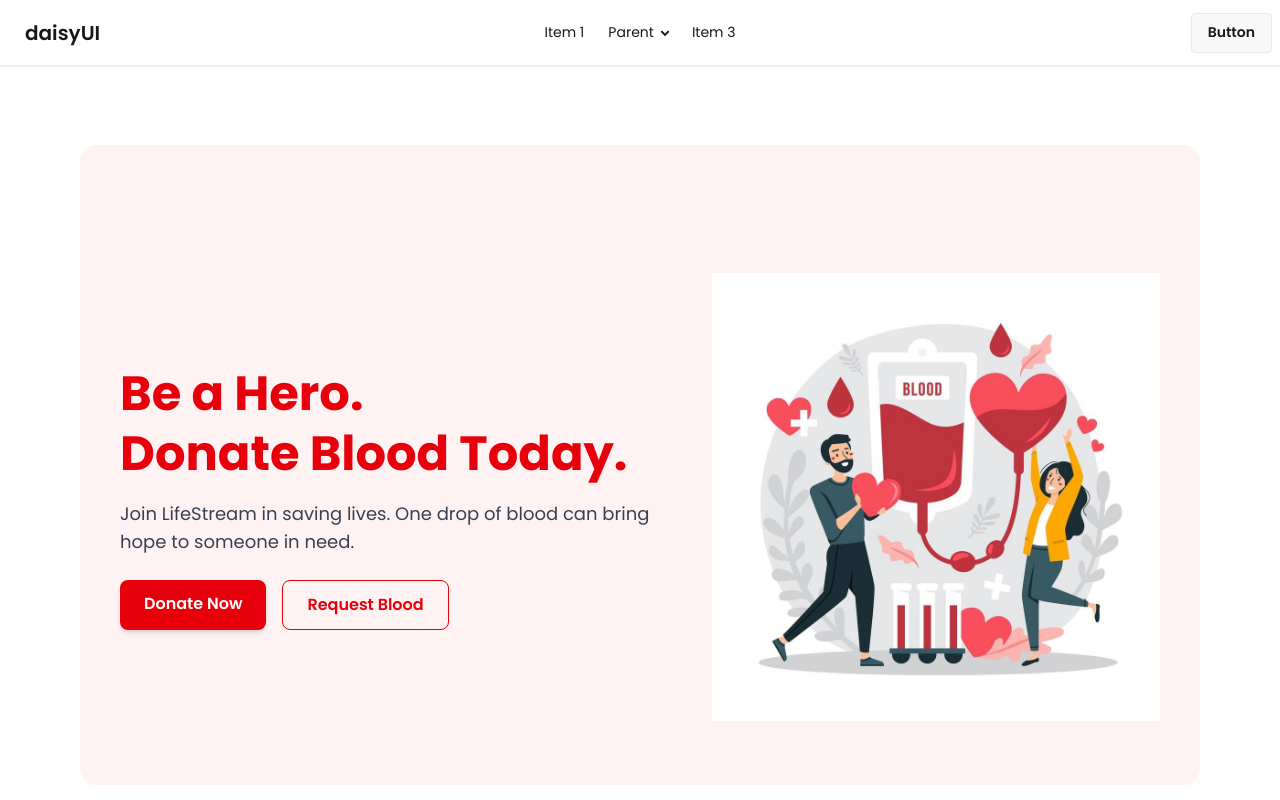
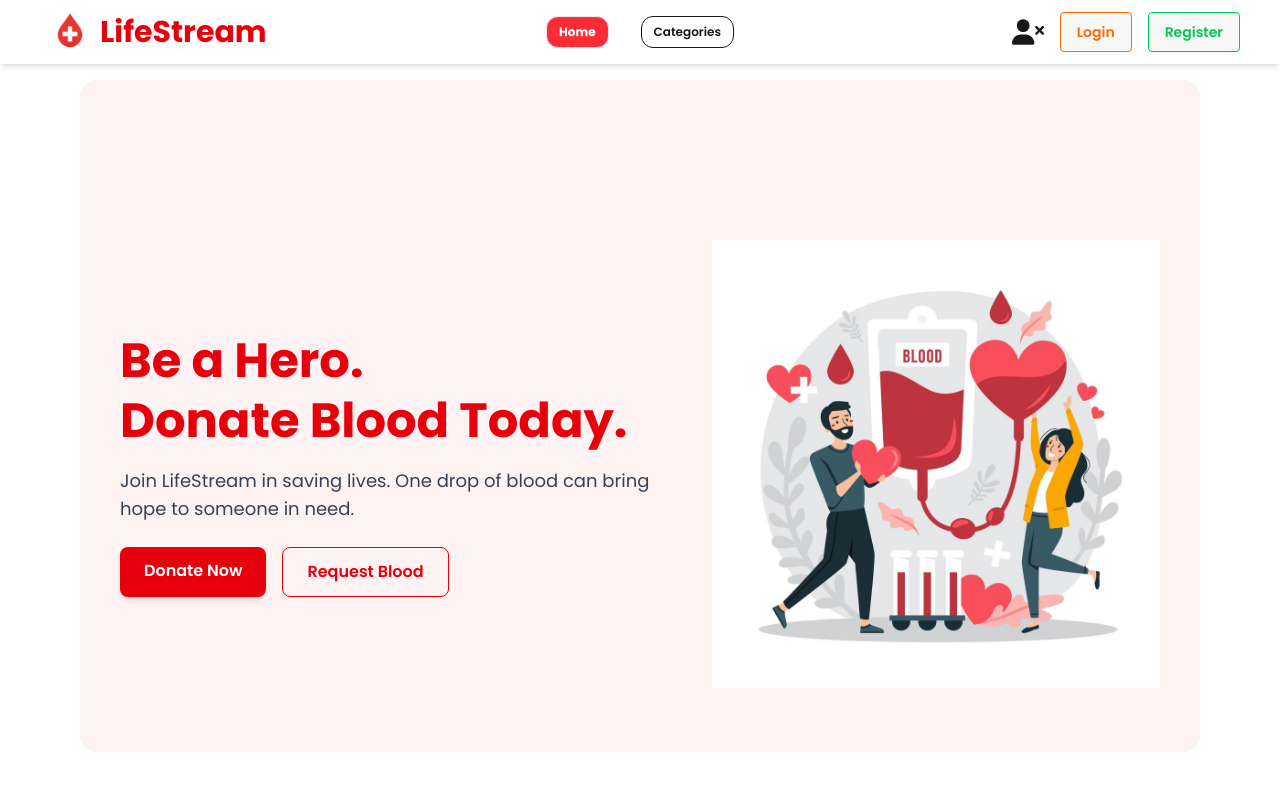
Before and after one commit to sikdertanvir007/LifeStream-Client, a React (Vite) app: page / in a window 1280 px wide. Shown: the top 800 px of the page. Built offline with nearby package versions, Linux system fonts and the light colour scheme; no server answers.

Commit message:
errorpage added

```diff
--- a/package.json
+++ b/package.json
@@ -15,9 +15,12 @@
     "firebase": "^12.0.0",
     "react": "^19.1.0",
     "react-dom": "^19.1.0",
+    "react-helmet-async": "^2.0.5",
     "react-hook-form": "^7.60.0",
     "react-icons": "^5.5.0",
     "react-router": "^7.7.0",
+    "react-toastify": "^11.0.5",
+    "sweetalert2": "^11.22.2",
     "tailwindcss": "^4.1.11"
   },
   "devDependencies": {
--- /dev/null
+++ b/src/hooks/useAxiosSecure.jsx
@@ -0,0 +1,12 @@
+import axios from 'axios';
+import React from 'react';
+
+const axiosSecure = axios.create({
+    baseURL: `http://localhost:5000`
+})
+
+const useAxiosSecure = () => {
+    return axiosSecure;
+};
+
+export default useAxiosSecure;
--- /dev/null
+++ b/src/layouts/DashboardLayout.jsx
@@ -0,0 +1,25 @@
+import React from 'react';
+
+const DashboardLayout = () => {
+    return (
+       <div className="drawer lg:drawer-open">
+  <input id="my-drawer-2" type="checkbox" className="drawer-toggle" />
+  <div className="drawer-content flex flex-col items-center justify-center">
+    {/* Page content here */}
+    <label htmlFor="my-drawer-2" className="btn btn-primary drawer-button lg:hidden">
+      Open drawer
+    </label>
+  </div>
+  <div className="drawer-side">
+    <label htmlFor="my-drawer-2" aria-label="close sidebar" className="drawer-overlay"></label>
+    <ul className="menu bg-base-200 text-base-content min-h-full w-80 p-4">
+      {/* Sidebar content here */}
+      <li><a>Sidebar Item 1</a></li>
+      <li><a>Sidebar Item 2</a></li>
+    </ul>
+  </div>
+</div>
+    );
+};
+
+export default DashboardLayout;
--- a/src/main.jsx
+++ b/src/main.jsx
@@ -5,14 +5,17 @@ import './index.css'
 import { RouterProvider } from 'react-router'
 import AuthProvider from './contexts/AuthContext/AuthProvider.jsx'
 import router from './router/Router.jsx'
+import { HelmetProvider } from 'react-helmet-async'
 
 
 createRoot(document.getElementById('root')).render(
  <StrictMode>
+  <HelmetProvider>
   <AuthProvider>
 
     <RouterProvider router={router}></RouterProvider>
 
     </AuthProvider>
+    </HelmetProvider>
      </StrictMode>,
 )
--- /dev/null
+++ b/src/pages/ErrorPage.jsx
@@ -0,0 +1,21 @@
+import React from 'react';
+import { Helmet } from 'react-helmet-async';
+import { Link } from 'react-router';
+
+const ErrorPage = () => {
+    return (
+        <div>
+            <Helmet> <title> Error</title></Helmet>
+             <div className='px-3 md:px-15 lg:px-25 xl:px-30'>
+             <div className='min-h-screen flex flex-col items-center justify-center text-center gap-y-6 '>
+                <img className='w-100 rounded-xl shadow-xl' src="https://media.istockphoto.com/id/1486760130/vector/blood-donor-concept.jpg?s=612x612&w=0&k=20&c=g46maNtj1STHr-SnieDGUjQnQ-Evk-07jmDFdCbpoO0=" alt="" />
+                <p className='text-red-500 font-bold text-3xl'>404- Page Not Found</p>
+                <p className='text-xl'>Oops! The page you're looking for doesn't exist</p>
+                <Link to="/"><button  className='btn bg-red-500 hover:bg-red-700 text-white '>Go Back Home</button> </Link>
+            </div>
+        </div>
+        </div>
+    );
+};
+
+export default ErrorPage;
--- a/src/pages/Home/Banner/Banner.jsx
+++ b/src/pages/Home/Banner/Banner.jsx
@@ -4,7 +4,7 @@ import bloodBannerImage from "../../../../public/Blood donation illustration.png
 
 const Banner = () => {
   return (
-    <section className="bg-red-50 pt-28 md:pt-32 pb-16 px-4 md:px-10 rounded-2xl">
+    <section className="bg-red-50 pt-30 md:pt-40 pb-16 px-4 md:px-10 rounded-2xl">
       <div className="max-w-7xl mx-auto flex flex-col md:flex-row items-center justify-between gap-10">
         {/* Left Content */}
         <div className="text-center md:text-left max-w-xl">
--- a/src/pages/shared/LifeStream/LifeStreamlogo.jsx
+++ b/src/pages/shared/LifeStream/LifeStreamlogo.jsx
@@ -5,7 +5,7 @@ const LifeStreamlogo = () => {
     return (
        <Link to="/">
         <div className='flex items-center'>
-            <img className='w-20'  src={logo} alt="" />
+            <img className='w-15'  src={logo} alt="" />
             <h1 className='text-3xl font-bold text-red-600 '>LifeStream</h1>
         </div>
        </Link>
--- a/src/pages/shared/Navbar/Navbar.jsx
+++ b/src/pages/shared/Navbar/Navbar.jsx
@@ -1,49 +1,157 @@
 import React from 'react';
+import useAuth from '../../../hooks/useAuth';
+import Swal from 'sweetalert2';
+import { toast } from 'react-toastify';
+import { Link, NavLink } from 'react-router';
+import { FaShoppingCart } from 'react-icons/fa';
+import { FaUserXmark } from 'react-icons/fa6';
+import LifeStreamlogo from '../LifeStream/LifeStreamlogo';
 
 const Navbar = () => {
+  const {user,logOut} = useAuth();
+  const handleLogOut = () =>{
+   //console.log("user trying to logout")
+    logOut().then(() => {
+   Swal.fire({
+                                   title: 'You Logged Out!',
+                                   icon: 'info',
+                                   confirmButtonColor: '#6366F1',
+                                 });
+    }).catch((error) => {
+       toast.error(error.message || "LogOut failed. Try again.");
+    });
+  }
+
     return (
-       <div className="navbar bg-base-100 shadow-sm">
+       <div className="navbar bg-base-100 shadow-md p-0 px-3 md:px-8 lg:px-10 fixed top-0 left-0 w-full z-50 mb-20">
         <div className="navbar-start">
           <div className="dropdown">
-      <div tabIndex={0} role="button" className="btn btn-ghost lg:hidden">
-        <svg xmlns="http://www.w3.org/2000/svg" className="h-5 w-5" fill="none" viewBox="0 0 24 24" stroke="currentColor"> <path strokeLinecap="round" strokeLinejoin="round" strokeWidth="2" d="M4 6h16M4 12h8m-8 6h16" /> </svg>
+            <div tabIndex={0} role="button" className="cursor-pointer mr-2 lg:hidden">
+              <svg xmlns="http://www.w3.org/2000/svg" className="h-5 w-5" fill="none" viewBox="0 0 24 24" stroke="currentColor">
+                <path strokeLinecap="round" strokeLinejoin="round" strokeWidth="2" d="M4 6h16M4 12h8m-8 6h16" />
+              </svg>
             </div>
             <ul
               tabIndex={0}
-        className="menu menu-sm dropdown-content bg-base-100 rounded-box z-1 mt-3 w-52 p-2 shadow">
-        <li><a>Item 1</a></li>
-        <li>
-          <a>Parent</a>
-          <ul className="p-2">
-            <li><a>Submenu 1</a></li>
-            <li><a>Submenu 2</a></li>
-          </ul>
-        </li>
-        <li><a>Item 3</a></li>
+              className="menu menu-sm dropdown-content bg-base-100 rounded-box z-10 mt-3 w-52 p-2 shadow"
+            >
+              <NavLink className={({isActive})=>(isActive ? 'underline text-red-500 font-bold' : '')} to="/">Home</NavLink>
+              <NavLink className={({isActive})=>(isActive ? 'underline text-red-500 font-bold' : '')} to="/all-categories">Categories</NavLink>
+               {user && (
+  <NavLink className={({isActive})=>(isActive ? 'underline text-red-500 font-bold' : '')} to="/all-products">
+    All Products
+  </NavLink>
+)}
+              {user && (
+  <NavLink className={({isActive})=>(isActive ? 'underline text-red-500 font-bold' : '')}  to="/add-product">
+    Add Product
+  </NavLink>
+)}
+              {user && (
+  <NavLink className={({isActive})=>(isActive ? 'underline text-red-500 font-bold' : '')} to={`/my-products?email=${user.email}`}>
+    My Products
+</NavLink>)}
+ {user && (
+  <NavLink className={({isActive})=>(isActive ? 'underline text-red-500 font-bold' : '')}  to={`/cart/${user.email}`}>
+     <FaShoppingCart size={20} />
+</NavLink>)}
+
+
+
             </ul>
           </div>
-    <a className="btn btn-ghost text-xl">daisyUI</a>
+
+          <LifeStreamlogo></LifeStreamlogo>
+
         </div>
+
         <div className="navbar-center hidden lg:flex">
-    <ul className="menu menu-horizontal px-1">
-      <li><a>Item 1</a></li>
-      <li>
-        <details>
-          <summary>Parent</summary>
-          <ul className="p-2">
-            <li><a>Submenu 1</a></li>
-            <li><a>Submenu 2</a></li>
-          </ul>
-        </details>
-      </li>
-      <li><a>Item 3</a></li>
+          <ul className="menu menu-horizontal px-1 space-x-8">
+            <NavLink  className={({isActive})=>(isActive ? 'btn bg-red-500 rounded-xl  text-white font-bold btn-sm ' : 'btn btn-outline rounded-xl btn-sm ')} to="/">Home</NavLink>
+            <NavLink  className={({isActive})=>(isActive ? 'btn bg-red-500 rounded-xl  text-white font-bold btn-sm' : 'btn btn-outline rounded-xl btn-sm ')} to="/all-categories">Categories</NavLink>
+            {user && (
+  <NavLink  className={({isActive})=>(isActive ? 'btn bg-red-500 rounded-xl  text-white font-bold btn-sm' : 'btn btn-outline rounded-xl btn-sm ')} to="/all-products">
+      All Products
+  </NavLink>
+)}
+
+{user && (
+<NavLink  className={({isActive})=>(isActive ? 'btn bg-red-500 rounded-xl  text-white font-bold btn-sm' : 'btn btn-outline rounded-xl btn-sm ')} to="/add-product">
+    Add Product
+  </NavLink>
+)}
+
+          {user && (
+  <NavLink
+    to={`/my-products?email=${user.email}`}
+   className={({isActive})=>(isActive ? 'btn bg-red-500 rounded-xl  text-white font-bold btn-sm' : 'btn btn-outline rounded-xl btn-sm ')}
+  >
+    My Products
+  </NavLink>
+
+
+)}
+{user && (
+<NavLink
+  to={`/cart/${user.email}`}
+  className={({ isActive }) =>
+    isActive
+      ? 'btn bg-red-500 rounded-xl text-white font-bold btn-sm '
+      : 'btn btn-outline rounded-xl btn-sm'
+  }
+>
+  <FaShoppingCart size={20} />
+</NavLink>
+
+)}
+
+
+
+
+
           </ul>
         </div>
-  <div className="navbar-end">
-    <a className="btn">Button</a>
+
+       <div className="navbar-end space-x-4 items-center flex">
+  {user ? (
+    <>
+      <img
+        src={user.photoURL}
+        alt="User"
+        className="w-10 h-10 rounded-full"
+        title={user.displayName}
+      />
+      <Link
+        to="/"
+        onClick={handleLogOut}
+        className="btn border border-orange-500 text-orange-500 hover:bg-orange-500 hover:text-white rounded transition duration-300"
+      >
+        LogOut
+      </Link>
+    </>
+  ) : (
+    <>
+      <FaUserXmark size={32} />
+      <Link
+        to="/login"
+        className="btn border border-orange-500 text-orange-500 hover:bg-orange-500 hover:text-white rounded transition duration-300"
+      >
+        Login
+      </Link>
+      <Link
+        to="/register"
+        className="btn border border-green-500 text-green-500 hover:bg-green-500 hover:text-white rounded transition duration-300"
+      >
+        Register
+      </Link>
+    </>
+  )}
 </div>
+
       </div>
+
   );
 };
 
+
 export default Navbar;
```
Also changed, not shown: src/pages/Authentication/Login/Login.jsx (+47 -17 lines), src/router/Router.jsx (+7 -1 lines), 1 other file (tests, documents, lock files or other folders). Lines whose indentation alone changed are shown as unchanged.
